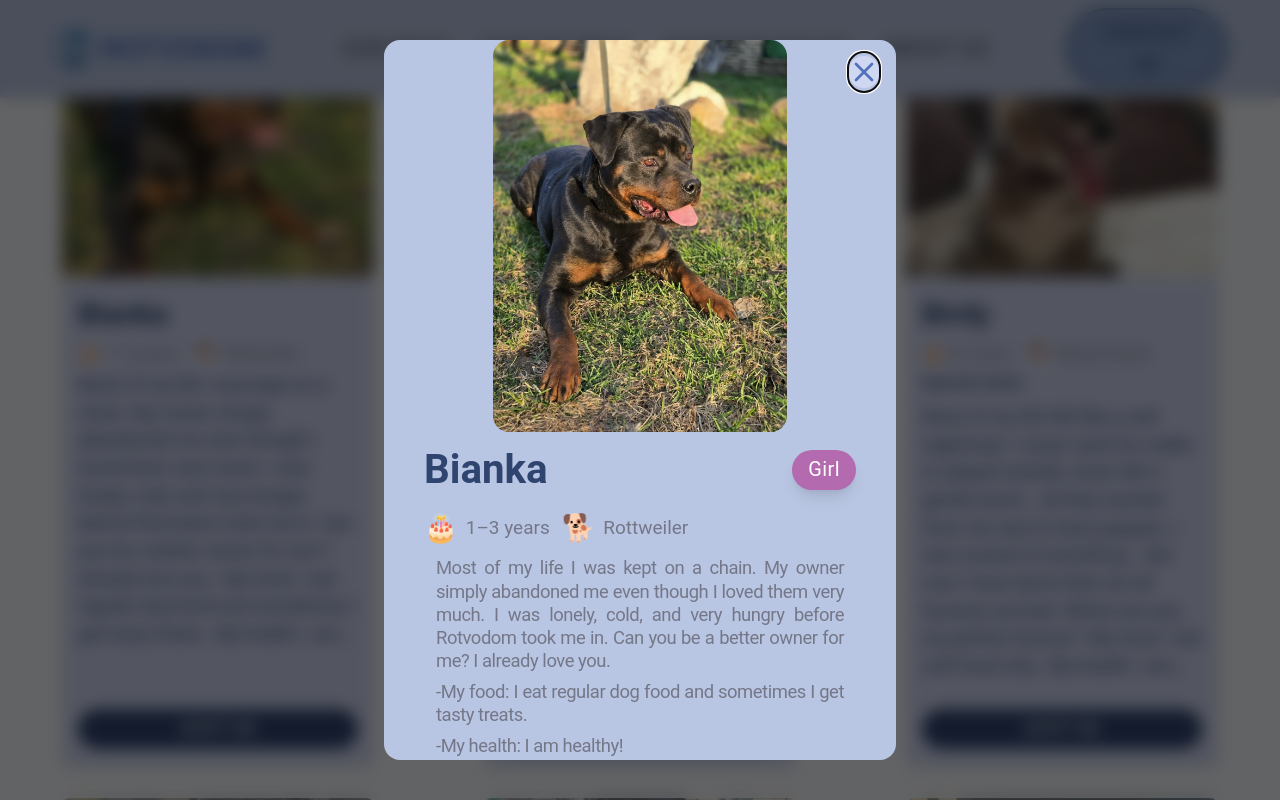
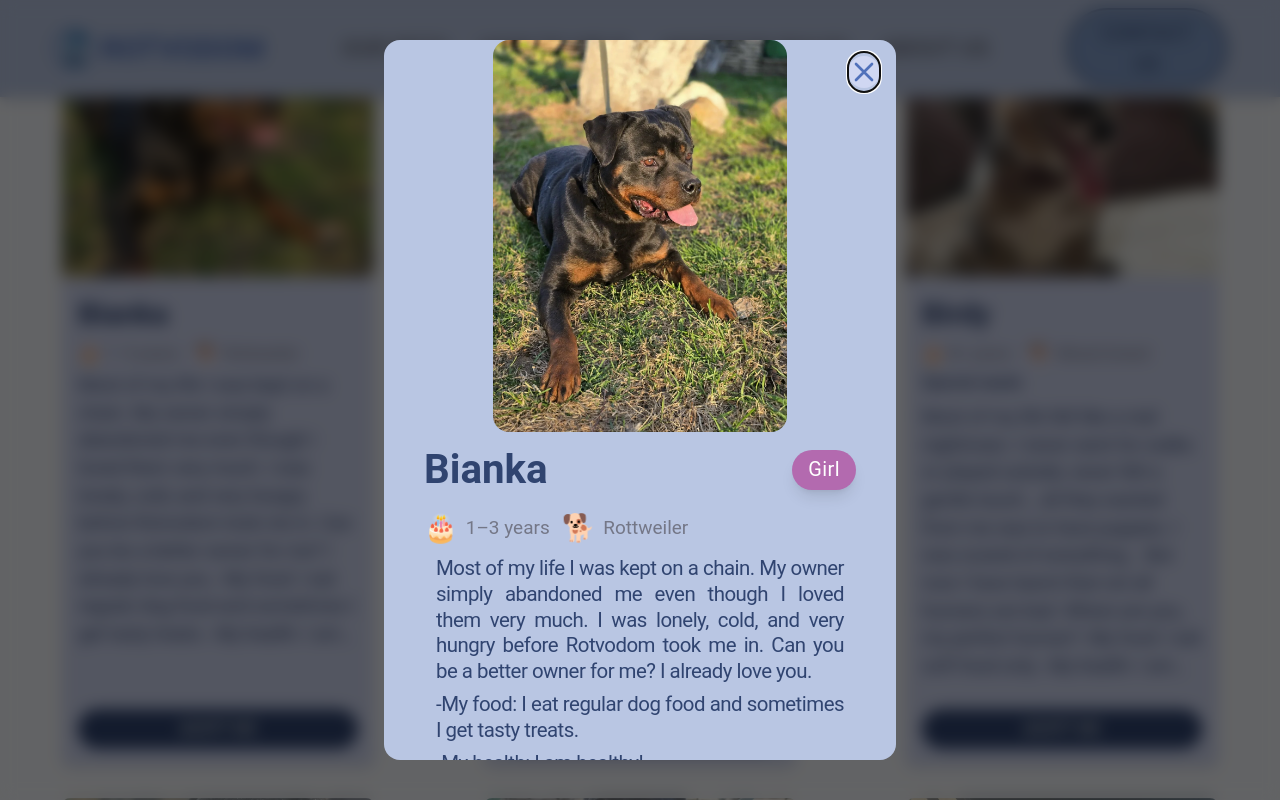
Before and after one commit to bavayra/dog-shelter, a React (Vite) app: page / in a window 1280 px wide. Both pictures are taken after a click on the element 218 px from the left and 1845 px from the top of the page. Shown: the part 1445-2245 px from the top of the page. Built offline with nearby package versions, Linux system fonts and the light colour scheme; a web font is replaced by a local one.

Commit message:
style(DogModal-360): chamged font color for the description text and increased its font size

```diff
--- a/src/components/DogModal.tsx
+++ b/src/components/DogModal.tsx
@@ -188,7 +188,7 @@ const DogModal = ({ dog, isOpen, onClose }: DogModalProps) => {
           </div>
 
           <div className="4xl:mb-8 mb-4">
-            <div className="text-fluid-modal-desc xs:px-3 4xl:leading-tighter tablet-lg:leading-tight px-2 text-justify leading-tight tracking-tight text-neutral-700 sm:px-1 lg:font-normal xl:px-3">
+            <div className="text-fluid-modal-desc xs:px-3 4xl:leading-tighter tablet-lg:leading-tight text-primary-700 px-2 text-justify leading-tight tracking-tight sm:px-1 lg:font-normal xl:px-3">
               {description.map((line, index) => (
                 <p key={index} className="mb-2">
                   {line}
--- a/src/index.css
+++ b/src/index.css
@@ -232,7 +232,7 @@ html {
       font-size: clamp(1.875rem, 1.39vw + 1.406rem, 3rem);
     }
     .text-fluid-modal-desc {
-      font-size: clamp(0.875rem, 0.58vw + 0.688rem, 1.65rem);
+      font-size: clamp(1rem, 0.58vw + 0.813rem, 1.875rem);
     }
     .px-fluid-hero {
       padding-inline: clamp(1rem, 1.5vw + 0.52rem, 2.5rem);
```
